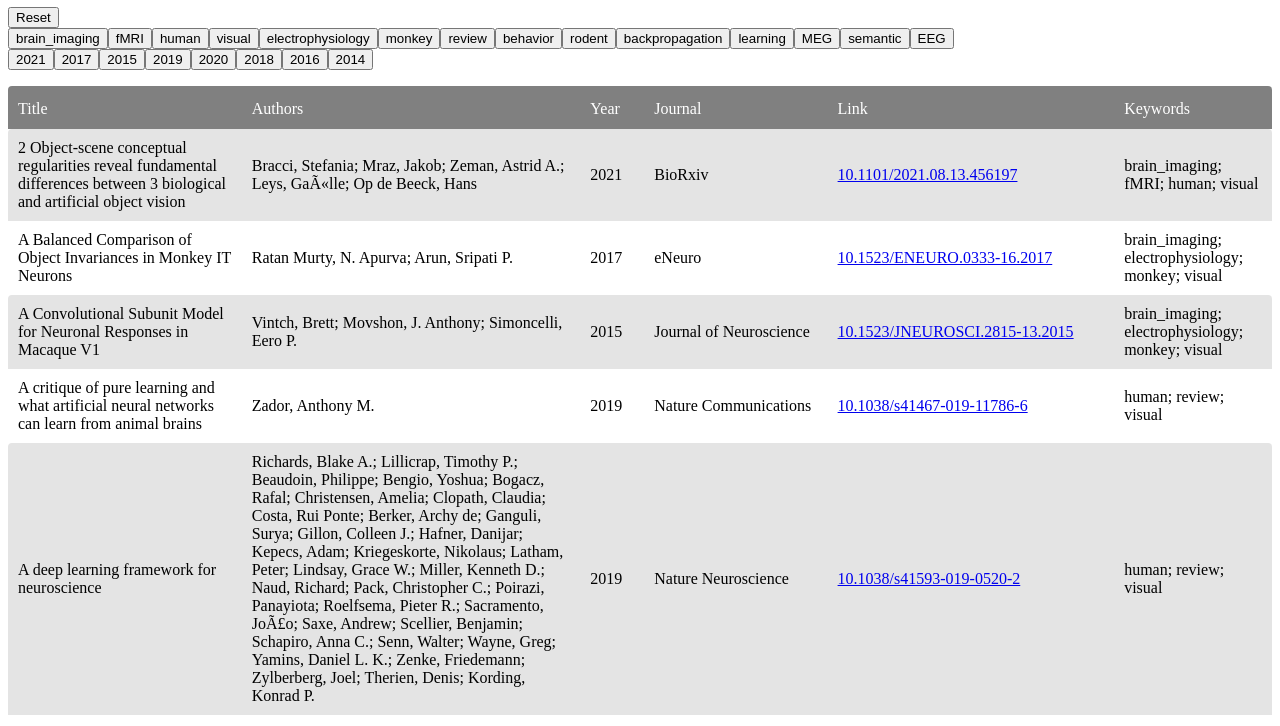
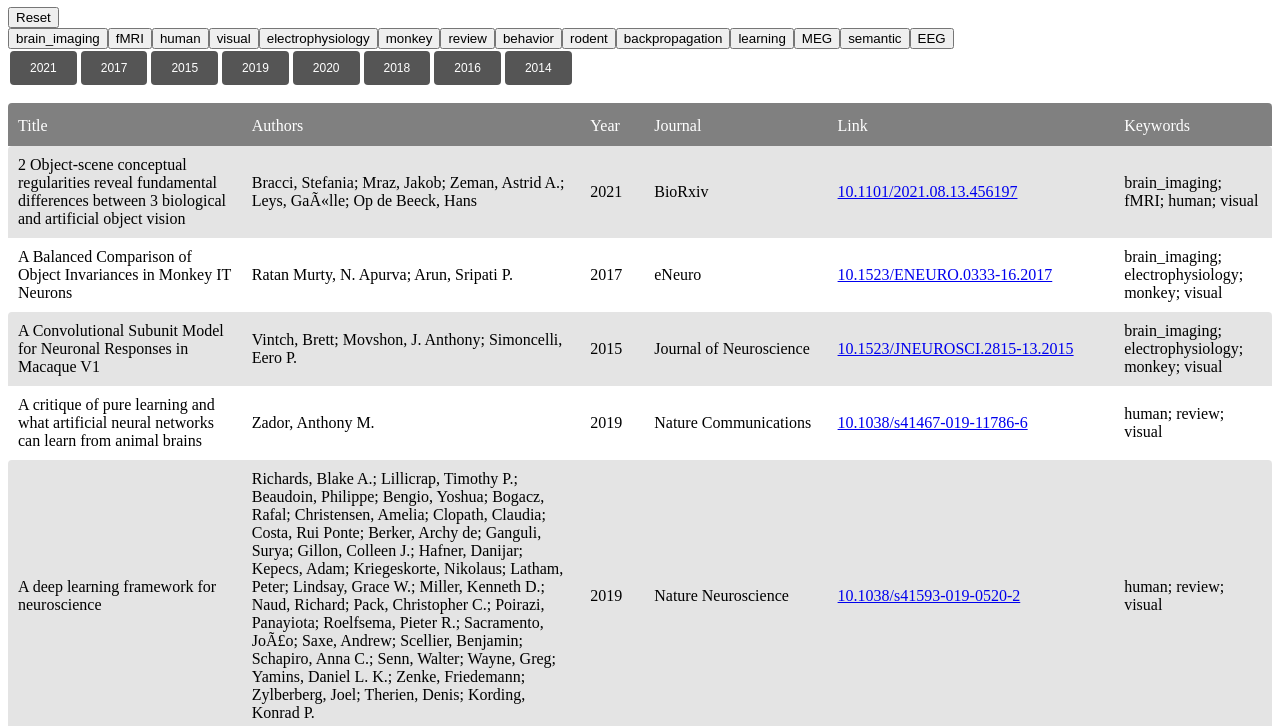
Before and after one commit to ViCCo-Group/DNN_vs_brain-and-behavior, a website: page index.html in a window 1280 px wide. Shown: the part 73-799 px from the top of the page. Drawn offline with nearby package versions, Linux system fonts and the light colour scheme.

Commit message:
Update buttons.css

```diff
--- a/buttons.css
+++ b/buttons.css
@@ -1,4 +1,4 @@
-.filter_section {
+.filter_by_year {
   background-color: #555555;/* Black */
   border: none;
   color: white;
```
